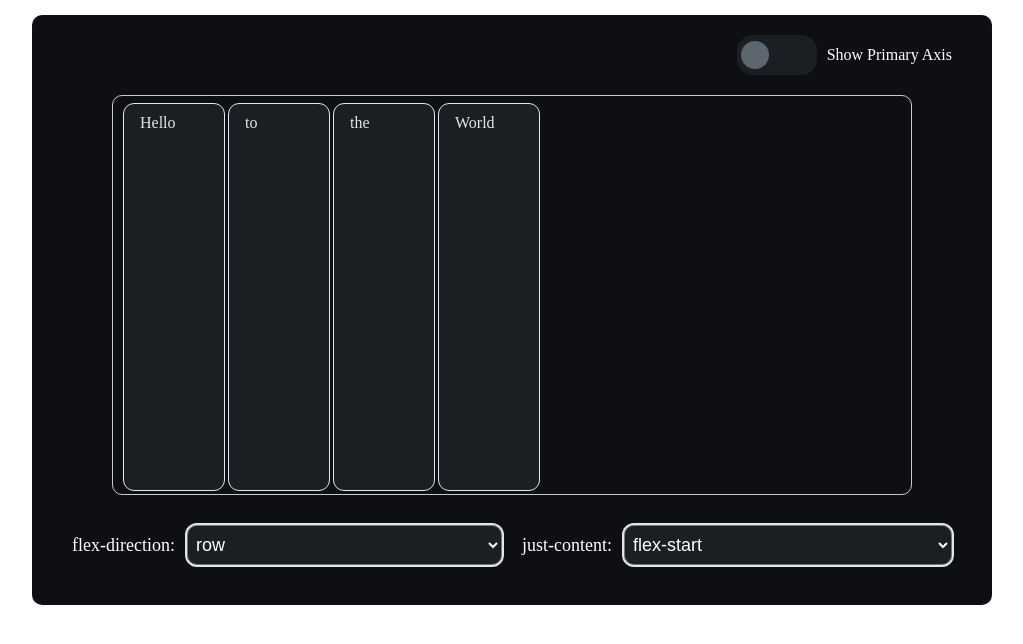
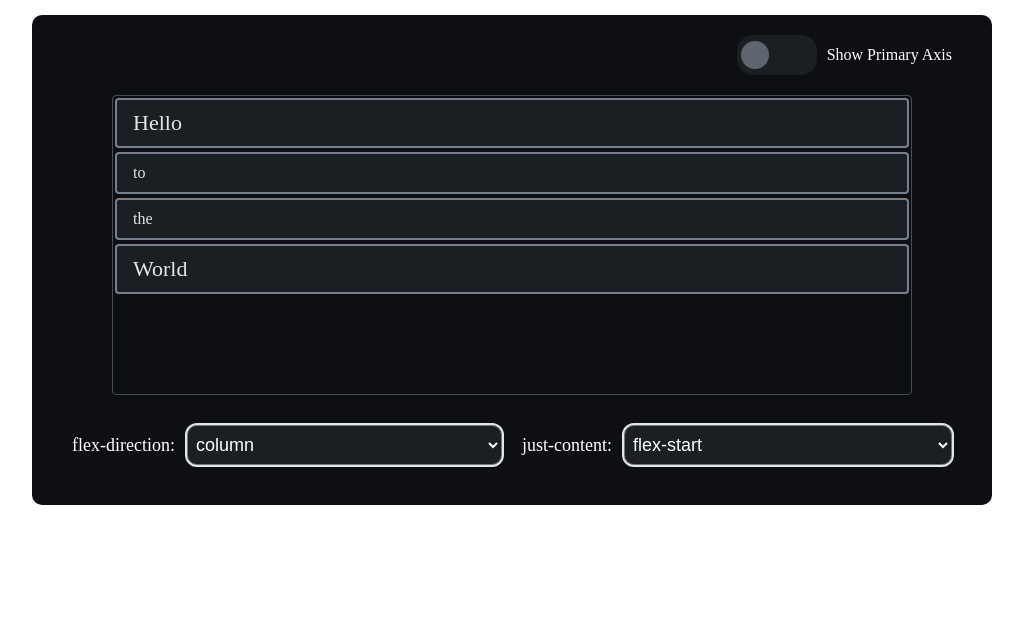
Before and after one commit to aliyuv/css-flex, a React (Vite) app: page /fd in a window 1280 px wide. Shown: the top 644 px of the page, without its empty margins (128-1151 px from the left). Built offline with nearby package versions, Linux system fonts and the light colour scheme; a web font is replaced by a local one.

Commit message:
review code fix bug  背景色动画撕裂 fix bug  下拉选项默认值问题

```diff
--- a/src/components/FlexDirection.tsx
+++ b/src/components/FlexDirection.tsx
@@ -6,8 +6,8 @@ function FlexDirection() {
   const typeValues = ['flex-start', 'center', 'flex-end', 'space-between', 'space-around', 'space-evenly']
   const worlds = ['Hello', 'to', 'the', 'World']
   const [justify, setJustify] = useState<'flex-start' | 'center' | 'flex-end' | 'space-between' | 'space-around' | 'space-evenly'>('flex-start')
-  const [direction, setDirection] = useState<'row' | 'column'>('row')
-  const directions = [`row`, `column`]
+  const [direction, setDirection] = useState<'column' | 'row'>('column')
+  const directions = [`column`, `row`]
   const [isOn, setIsOn] = useState(false)
   const toggleSwitch = () => setIsOn(!isOn)
   const spring = {
@@ -31,8 +31,9 @@ function FlexDirection() {
           </div>
           <span>Show Primary Axis</span>
         </div>
-        <div className="fd-flexContent">
-          <motion.ul style={{
+        <motion.div className="fd-flexContent" layout>
+          <motion.ul
+            style={{
               display: 'flex',
               alignItems: 'center',
               justifyContent: justify,
@@ -41,19 +42,33 @@ function FlexDirection() {
             }}
           >
             {worlds.map((item, index) => (
+              <motion.div
+                layout
+                className="fd-inner"
+                key={index}
+                initial={{ borderRadius: 4 }}
+                style={{
+                  backgroundColor: 'rgb(117, 128, 138)',
+                }}
+              >
                 <motion.li
-                key={index}
+                  layout
+                  initial={{ borderRadius: 2 }}
+                  style={{
+                    height: direction === 'column' ? 'auto' : '100%',
+                    width: direction === 'column' ? '100%' : 'auto',
+                  }}
+                >
+                  <motion.span
                     layout="preserve-aspect"
                     style={{
-                  height: direction === 'column' ? '50px' : '100%',
-                  width: direction === 'column' ? '100%' : '100px',
-                  outline: ' 1px solid  rgb(230, 232, 240)',
-                  borderRadius: '10px',
+                      fontSize: item === 'Hello' || item === 'World' ? '1.375rem' : '',
                     }}
                   >
                     {item}
+                  </motion.span>
                 </motion.li>
-
+              </motion.div>
             ))}
             <motion.div
               className="fd-primary-axis"
@@ -82,7 +97,7 @@ function FlexDirection() {
             </motion.div>
           </motion.ul>
 
-        </div>
+        </motion.div>
         <div className="fd-flextype">
           <div className="fd-flexmenu">
             <span>flex-direction:</span>
--- a/src/components/FlexDiretion.css
+++ b/src/components/FlexDiretion.css
@@ -1,6 +1,7 @@
 *, *::before, *::after {
     box-sizing: border-box;
 }
+
 @font-face {
     font-family: "iconfont"; /* Project id 4055795 */
     src: url('//at.alicdn.com/t/c/font_4055795_4qnl7wya7nu.woff2?t=1736323111724') format('woff2'),
@@ -21,30 +22,37 @@
     content: "\e7a7";
 }
 
-
-
-
 .fd-flexContent{
     width: 800px;
 }
 .fd-flexContent ul{
+    max-width: 100%;
     display: flex;
     flex-direction: column;
-    justify-content: flex-start;
+    justify-content: center;
+    gap: 4px;
     align-items: center;
-    border: 1px solid rgb(200, 202, 208);
-    border-radius: 10px;
-    height: 400px;
-    padding:6px;
+    border: 1px solid #454d54;
+    border-radius: 4px;
+    height: 300px;
+    padding:2px;
 }
-.fd-flexContent>ul>li{
+
+.fd-inner{
+    display: flex;
+    align-self: stretch;
+    transform: none;
+    padding: 2px;
+
+}
+.fd-flexContent ul li{
     padding: 10px 16px;
-    margin-top: 4px;
     height:auto;
-    margin-left: 5px;
     color: #e3e6e8;
     background-color: rgb(26, 31, 35);
-
+    display: flex;
+    align-self: stretch;
+    border-radius: 8px;
 }
 .fd-flextype{
     width: 100%;
```
Lines whose indentation alone changed are shown as unchanged.
